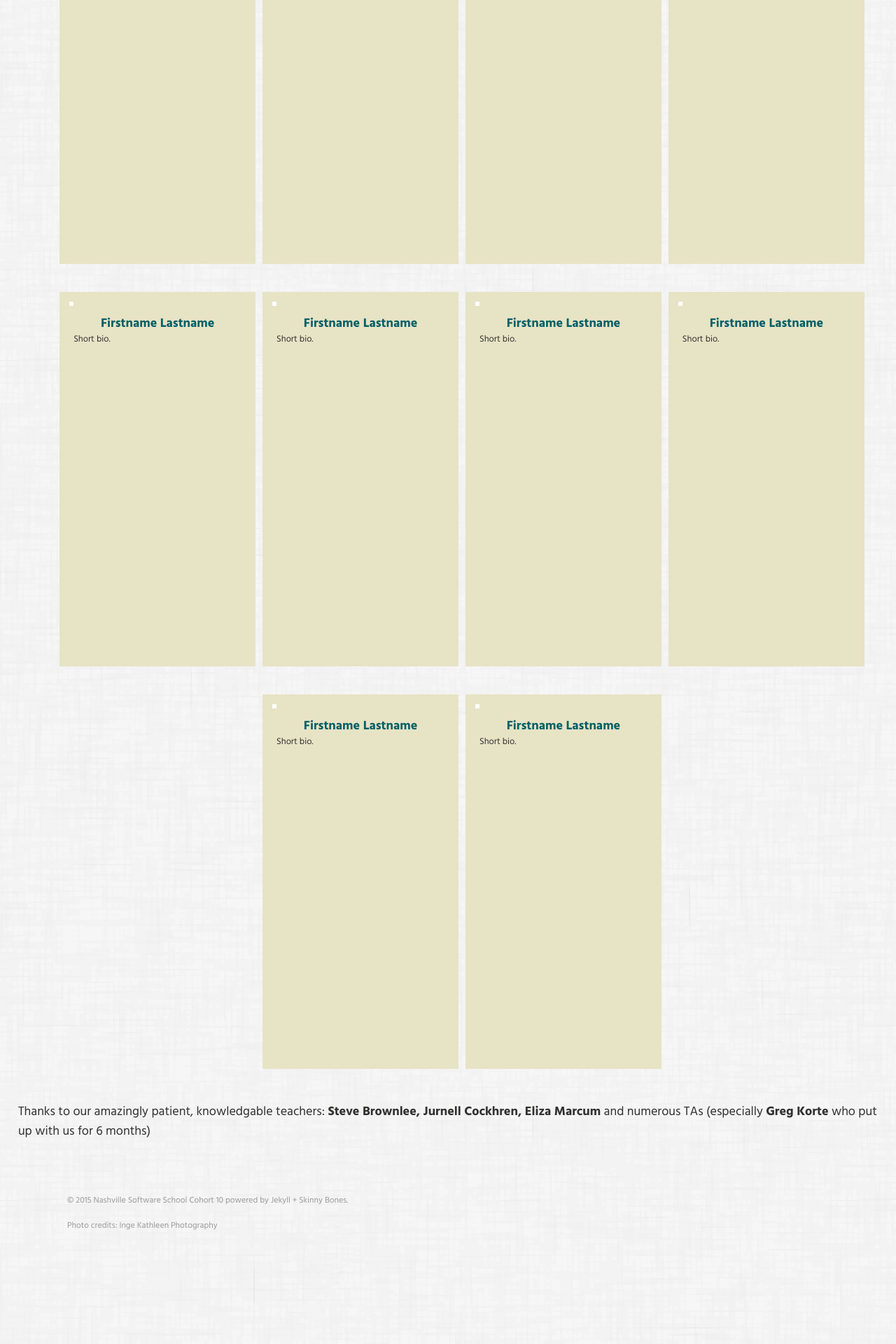
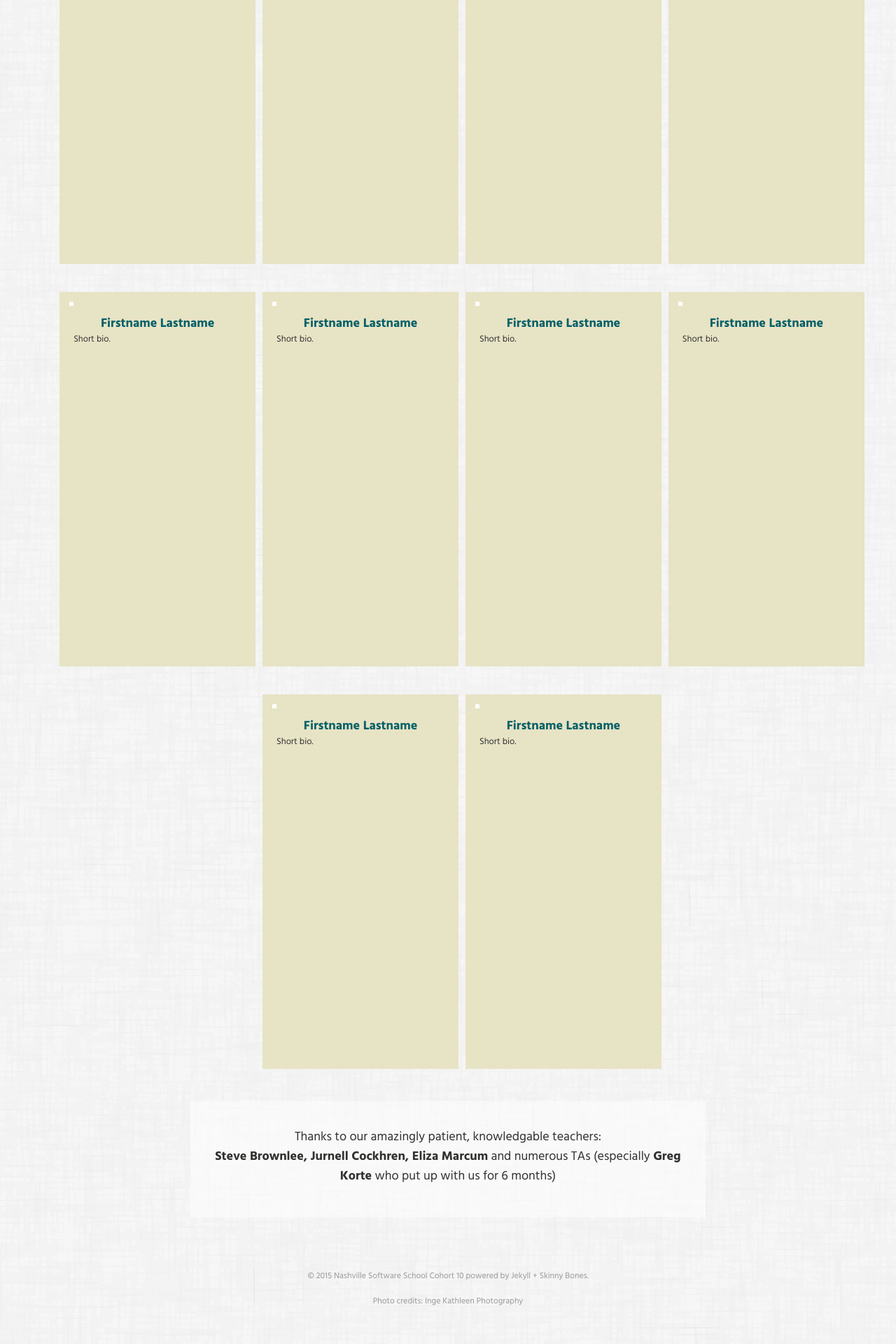
Before and after one commit to NashvilleSoftwareSchool/cohort-10-website, a Jekyll site: the page index.html, which Jekyll copies as it is, in a window 1280 px wide. Shown: the part 2972-4892 px from the top of the page at 70% size. Built offline with Jekyll 4.4.1, drawn with Linux system fonts in a browser that asks for light colours; before the commit the page ends 4784 px from its top, so only the background shows below that.

Commit message:
Styled footer and thank you banner.

```diff
--- a/_sass/_layout.scss
+++ b/_sass/_layout.scss
@@ -329,6 +329,17 @@
 	@include font-size(16);
 }
 
+.thankYou {
+	padding: 20px;
+	margin-left: 20%;
+	margin-right: 20%;
+	background: rgba(255, 255, 255, 0.5);
+
+	p {
+		text-align: center;
+	}
+}
+
 /*
    Site footer
    ========================================================================== */
@@ -337,6 +348,7 @@
 	@include outer-container;
 	margin-top: (3 * (0px + $doc-line-height));
 	margin-top: (3 * (0rem + ($doc-line-height / $doc-font-size)));
+	text-align: center;
 	padding-bottom: $gutter;
 	font-family: $alt-font;
   /* Copyright text */
@@ -347,6 +359,9 @@
 			color: lighten($black,60);
 			text-decoration: none;
 		}
+		a:hover {
+			color: blue;
+		}
 	}
 }
 .copyright {
--- a/index.html
+++ b/index.html
@@ -466,14 +466,16 @@ Collaborative and individual experience in:
   </ul>
 
 </div> <!-- End of Meet Us section -->
+      <div class="thankYou">
+        <p>Thanks to our amazingly patient, knowledgable teachers: <br><strong>Steve Brownlee, Jurnell Cockhren, Eliza Marcum</strong> and numerous TAs (especially <strong>Greg Korte</strong> who put up with us for 6 months)</p>
+      </div>
 
-<p>Thanks to our amazingly patient, knowledgable teachers: <strong>Steve Brownlee, Jurnell Cockhren, Eliza Marcum</strong> and numerous TAs (especially <strong>Greg Korte</strong> who put up with us for 6 months)</p>
 
-<footer role="contentinfo" id="site-footer">
-  <p class="copyright">&#169; 2015 <a href="">Nashville Software School Cohort 10</a> powered by <a href="http://jekyllrb.com" rel="nofollow">Jekyll</a> + <a href="http://mmistakes.github.io/skinny-bones-jekyll/" rel="nofollow">Skinny Bones</a>.</p>
-  <!-- <p class="copyright madeby">Made with the help of: Sonda Sengupta, Colby Dehart, Jaclyn Pasquale, Kyle Turco, John Quarles, and James Logan</p> -->
-  <p class="copyright"> Photo credits: Inge Kathleen Photography</p>
-</footer>
+      <footer role="contentinfo" id="site-footer">
+        <p class="copyright">&#169; 2015 <a href="">Nashville Software School Cohort 10</a> powered by <a href="http://jekyllrb.com" rel="nofollow">Jekyll</a> + <a href="http://mmistakes.github.io/skinny-bones-jekyll/" rel="nofollow">Skinny Bones</a>.</p>
+        <!-- <p class="copyright madeby">Made with the help of: Sonda Sengupta, Colby Dehart, Jaclyn Pasquale, Kyle Turco, John Quarles, and James Logan</p> -->
+        <p class="copyright"> Photo credits: Inge Kathleen Photography</p>
+      </footer>
 
     </div>
 
```
Also changed, not shown: 3 other files.
